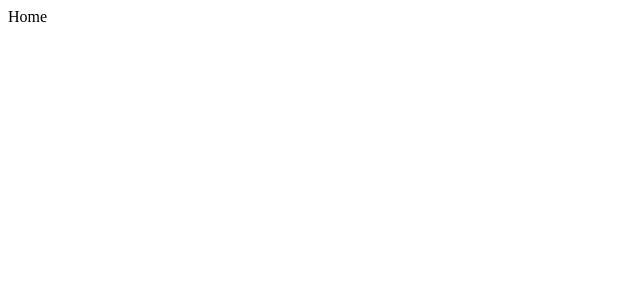
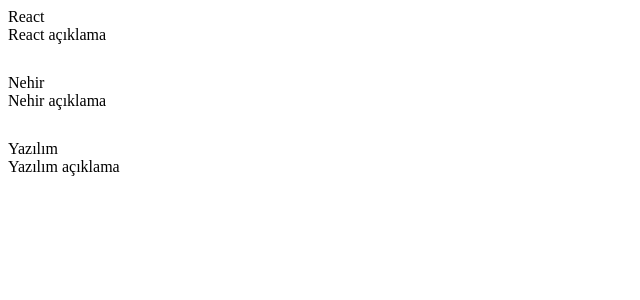
Before and after one commit to ElanurToptas/Archis-react, a React (Vite) app in the folder Archis-react/: page / in a window 1280 px wide. Shown: the top 300 px of the page, without its empty margins (0-640 px from the left). Built offline with nearby package versions, Linux system fonts and the light colour scheme.

Commit message:
useNavigate, useLocation ve useParams kavramları hatırlandı

```diff
--- a/Archis-react/src/App.jsx
+++ b/Archis-react/src/App.jsx
@@ -10,7 +10,7 @@
     <Router>
       <Routes>
         <Route path='/' element={<Home />}/>
-         <Route path='/detail' element={<Detail />}/>
+         <Route path='/detail/:id' element={<Detail />}/>
       </Routes>
     </Router>
     </>
--- a/Archis-react/src/pages/Detail.jsx
+++ b/Archis-react/src/pages/Detail.jsx
@@ -1,7 +1,27 @@
+import { useLocation, useParams } from "react-router-dom";
+import {data} from './Home';
+import { useEffect, useState } from "react";
 
 const Detail = () => {
+    const id  = useParams();
+    const [getData, setGetData] = useState(null)
+
+    const location = useLocation();
+    console.log(location.pathname, "location");
+
+    useEffect( () => {
+        if(id) {
+            setGetData(data.find(dt => dt.id == id))
+        }
+    },[id])
+
+    console.log(getData, "getData");
+
     return (
-        <div>Detail</div>
+        <div>
+            <div>{getData?.name}</div>
+            <div>{getData?.description}</div>
+        </div>
     )
 }
 
--- a/Archis-react/src/pages/Home.jsx
+++ b/Archis-react/src/pages/Home.jsx
@@ -1,7 +1,38 @@
+import { useNavigate } from "react-router-dom"
+
+export const data = [
+        {
+            id: 0,
+            name: "React",
+            description: "React açıklama"
+        },
+         {
+            id: 1,
+            name: "Nehir",
+            description: "Nehir açıklama"
+        },
+        {
+            id: 2,
+            name: "Yazılım",
+            description: "Yazılım açıklama"
+        },
+    ]
 
 const Home = () => {
+    const navigate = useNavigate();
+
+
     return (
-        <div>Home</div>
+        <div>
+            {
+                data.map((dt, index) => (
+                    <div onClick={() => navigate(`detail/${dt.id}`) } style={{cursor: 'pointer', marginBottom:'30px'}}key={index}>
+                        <div>{dt.name}</div>
+                        <div>{dt.description}</div>
+                    </div>
+                ))
+            }
+        </div>
     )
 }
 
```
